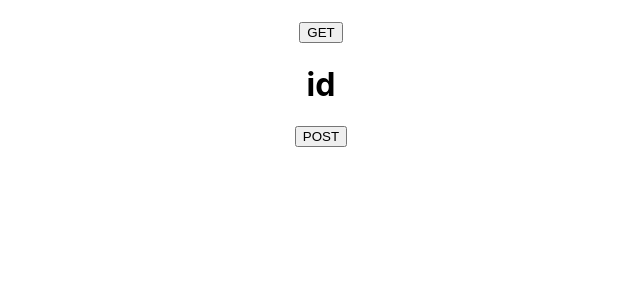
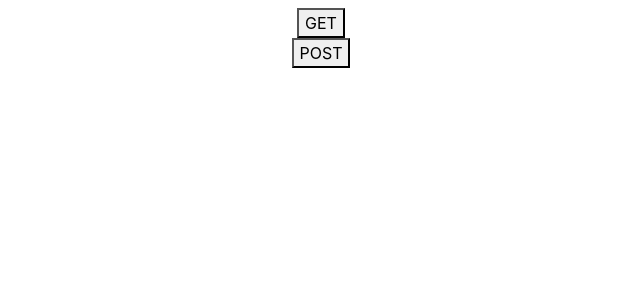
Before and after one commit to kocak-ilyas/yoripe, a React (Create React App) app: page / in a window 1280 px wide. Shown: the top 300 px of the page, without its empty margins (319-959 px from the left). Built offline with nearby package versions, Linux system fonts and the light colour scheme; what apisauce would draw is missing.

Commit message:
Product.items done

```diff
--- a/package.json
+++ b/package.json
@@ -7,10 +7,11 @@
     "@testing-library/react": "^11.2.6",
     "@testing-library/user-event": "^12.8.3",
     "apisauce": "^2.0.1",
-    "axios": "^0.21.1",
+    "bootstrap": "^4.6.0",
     "react": "^17.0.2",
     "react-dom": "^17.0.2",
     "react-scripts": "4.0.3",
+    "reactstrap": "^8.9.0",
     "web-vitals": "^1.1.1"
   },
   "scripts": {
--- a/src/App.js
+++ b/src/App.js
@@ -7,19 +7,7 @@ const baseURL = 'https://private-e76dd9-kocakilyas.apiary-mock.com';
 const ApiCall = API.create({ baseURL: baseURL });
 function App() {
 	const [ data, setData ] = useState(null);
-	const [ products, setProducts ] = useState([
-		{
-			id: 1,
-			name: 'product1',
-			imageURL:
-				'https://images.pexels.com/photos/1667071/pexels-photo-1667071.jpeg?auto=compress&cs=tinysrgb&dpr=2&h=650&w=940',
-			like: 301,
-			sellerPhotoURL: 'https://www.sellerphoto.com/wp-content/uploads/2016/11/JZ.png',
-			explanation: 'This product is awesome1!',
-			date: 'Mon Apr 12 2021 21:01:28 GMT+0300 (GMT+03:00)',
-			price: 101
-		}
-	]);
+	const [ products, setProducts ] = useState(null);
 
 	const handleGet = () => {
 		ApiCall.get('/api')
@@ -47,7 +35,7 @@ function App() {
 		<div className="App">
 			<h1>{data ? data : null}</h1>
 			<button onClick={handleGet}>GET</button>
-			<div>{products.map((product) => <Product product={product} />)}</div>
+			<div>{products ? products.map((product) => <Product product={product} key={product.id} />) : null}</div>
 			<button onClick={handlePost}>POST</button>
 		</div>
 	);
--- a/src/Product.js
+++ b/src/Product.js
@@ -1,12 +1,32 @@
-import React from 'react'
+import React from 'react';
+import { Card, CardTitle, CardText, CardImg, CardImgOverlay, CardBody, CardSubtitle, Button, Badge } from 'reactstrap';
 
-const Product = (product) => {
-    console.log('product :>> ', product);
-    return (
-        <div>
-            <h1>id</h1>
-        </div>
-    )
-}
+const Product = (data) => {
+	return (
+		<div>
+			<Card inverse>
+				<CardImg width="100%" src={data.product.imageURL} alt={data.product.name} />
+				<CardImgOverlay>
+					<CardTitle tag="h5">Like: {data.product.like}</CardTitle>
+					<img src={data.product.sellerPhotoURL} alt={data.product.name} width="10%" height="10%" />
+				</CardImgOverlay>
+				<CardBody>
+					<CardTitle className="mb-2 text-dark" tag="h2">
+						{data.product.name}{' '}
+					</CardTitle>
+					{/* <CardSubtitle tag="h6" className="mb-2 text-muted">Card subtitle</CardSubtitle> */}
+					<CardText className="mb-2 text-muted">{data.product.explanation}</CardText>{' '}
+					<CardText>
+						<small className="text-muted">{data.product.date}</small>
+					</CardText>
+					<Button color="primary" outline>
+						{data.product.price} <Badge color="warning" className="m-0 p-1">$</Badge>
+					</Button>
+				</CardBody>
+			</Card>
+			<br />
+		</div>
+	);
+};
 
-export default Product
+export default Product;
--- a/src/index.js
+++ b/src/index.js
@@ -2,6 +2,7 @@ import React from 'react';
 import ReactDOM from 'react-dom';
 import './index.css';
 import App from './App';
+import 'bootstrap/dist/css/bootstrap.min.css';
 
 ReactDOM.render(
   <React.StrictMode>
```
Also changed, not shown: 1 other file (tests, documents, lock files or other folders).
